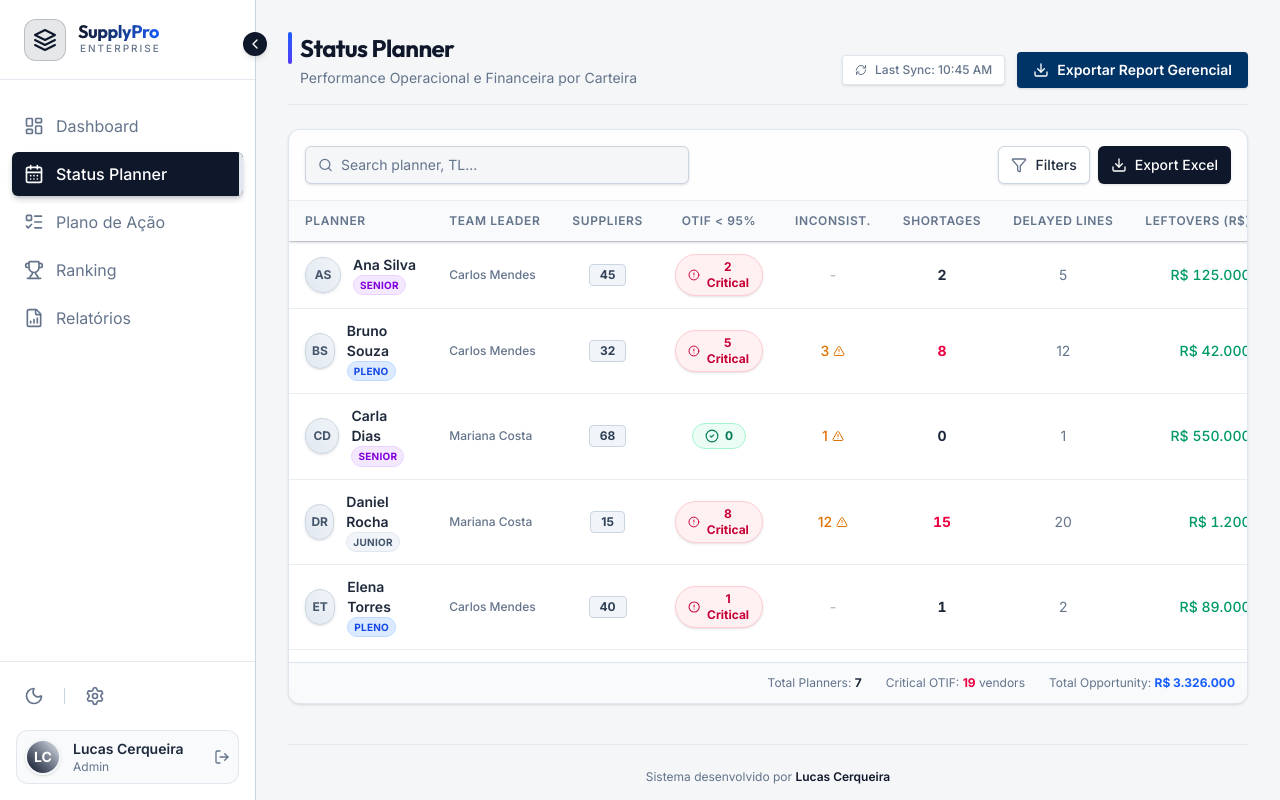
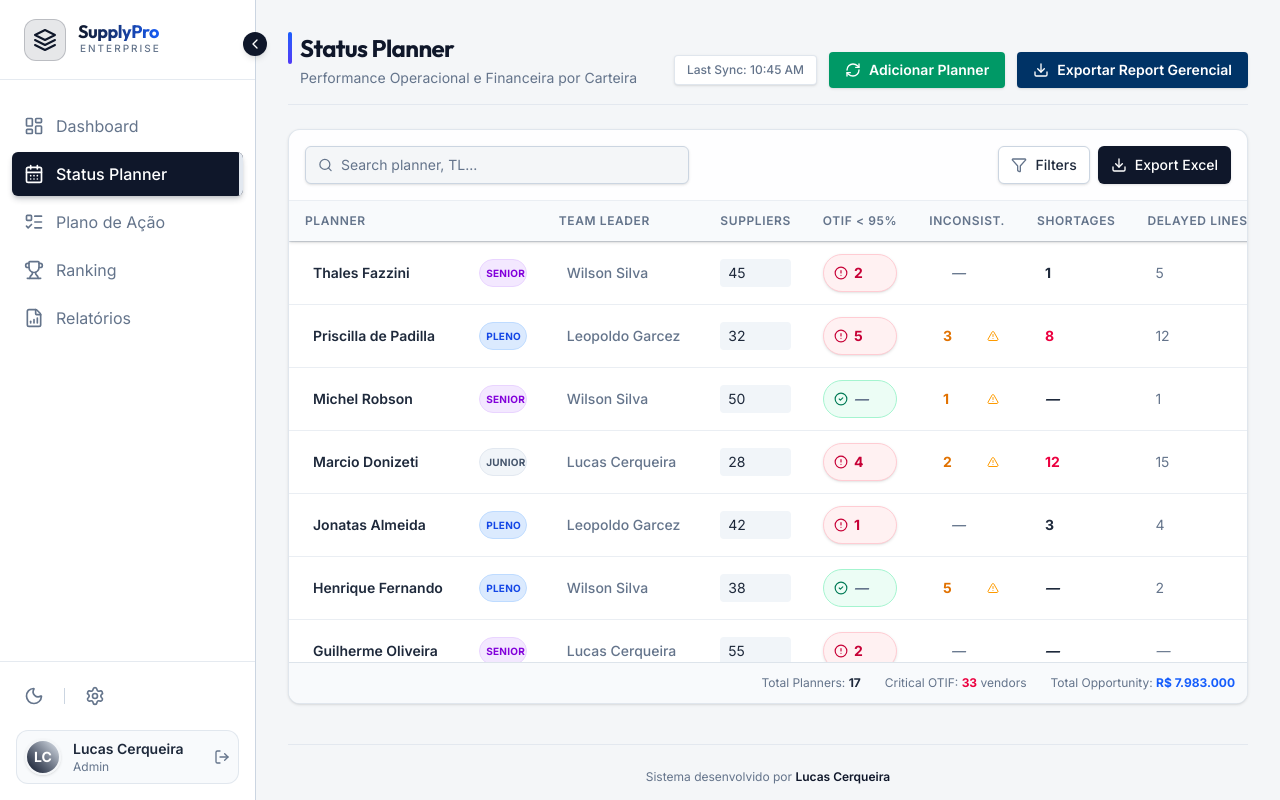
Before and after one commit to lukaobrabao-cpu/SupplyPro, a Next.js app: page /planner in a window 1280 px wide. Built offline with nearby package versions, Linux system fonts and the light colour scheme.

Commit message:
Feat: Make Planner Grid Fully Editable

```diff
--- a/src/app/(dashboard)/planner/page.tsx
+++ b/src/app/(dashboard)/planner/page.tsx
@@ -2,103 +2,55 @@
 
 import { PlannerGrid, PlannerStatusData } from "@/components/planner/planner-grid";
 import { Download, RefreshCw } from "lucide-react";
+import { useState } from "react";
 
 // Rich Enterprise Mock Data
 const plannerData: PlannerStatusData[] = [
-    {
-        id: "1",
-        plannerName: "Ana Silva",
-        plannerLevel: "Senior",
-        teamLeader: "Carlos Mendes",
-        qtySuppliers: 45,
-        suppliersOtifLow: 2,
-        inconsistencies: 0,
-        shortages: 2,
-        linesDelayed: 5,
-        leftoversValue: 125000,
-        opportunityValue: 450000
-    },
-    {
-        id: "2",
-        plannerName: "Bruno Souza",
-        plannerLevel: "Pleno",
-        teamLeader: "Carlos Mendes",
-        qtySuppliers: 32,
-        suppliersOtifLow: 5,
-        inconsistencies: 3,
-        shortages: 8,
-        linesDelayed: 12,
-        leftoversValue: 42000,
-        opportunityValue: 210000
-    },
-    {
-        id: "3",
-        plannerName: "Carla Dias",
-        plannerLevel: "Senior",
-        teamLeader: "Mariana Costa",
-        qtySuppliers: 68,
-        suppliersOtifLow: 0,
-        inconsistencies: 1,
-        shortages: 0,
-        linesDelayed: 1,
-        leftoversValue: 550000,
-        opportunityValue: 1200000
-    },
-    {
-        id: "4",
-        plannerName: "Daniel Rocha",
-        plannerLevel: "Junior",
-        teamLeader: "Mariana Costa",
-        qtySuppliers: 15,
-        suppliersOtifLow: 8,
-        inconsistencies: 12,
-        shortages: 15,
-        linesDelayed: 20,
-        leftoversValue: 1200,
-        opportunityValue: 56000
-    },
-    {
-        id: "5",
-        plannerName: "Elena Torres",
-        plannerLevel: "Pleno",
-        teamLeader: "Carlos Mendes",
-        qtySuppliers: 40,
-        suppliersOtifLow: 1,
-        inconsistencies: 0,
-        shortages: 1,
-        linesDelayed: 2,
-        leftoversValue: 89000,
-        opportunityValue: 340000
-    },
-    {
-        id: "6",
-        plannerName: "Fernando Lima",
-        plannerLevel: "Pleno",
-        teamLeader: "Mariana Costa",
-        qtySuppliers: 38,
-        suppliersOtifLow: 3,
-        inconsistencies: 5,
-        shortages: 4,
-        linesDelayed: 8,
-        leftoversValue: 67000,
-        opportunityValue: 180000
-    },
-    {
-        id: "7",
-        plannerName: "Gabriela Santos",
-        plannerLevel: "Senior",
-        teamLeader: "Carlos Mendes",
-        qtySuppliers: 52,
-        suppliersOtifLow: 0,
-        inconsistencies: 0,
-        shortages: 0,
-        linesDelayed: 0,
-        leftoversValue: 210000,
-        opportunityValue: 890000
-    },
+    { id: "1", plannerName: "Thales Fazzini", teamLeader: "Wilson Silva", plannerLevel: "Senior", qtySuppliers: 45, suppliersOtifLow: 2, inconsistencies: 0, shortages: 1, linesDelayed: 5, leftoversValue: 125000, opportunityValue: 450000 },
+    { id: "2", plannerName: "Priscilla de Padilla", teamLeader: "Leopoldo Garcez", plannerLevel: "Pleno", qtySuppliers: 32, suppliersOtifLow: 5, inconsistencies: 3, shortages: 8, linesDelayed: 12, leftoversValue: 42000, opportunityValue: 210000 },
+    { id: "3", plannerName: "Michel Robson", teamLeader: "Wilson Silva", plannerLevel: "Senior", qtySuppliers: 50, suppliersOtifLow: 0, inconsistencies: 1, shortages: 0, linesDelayed: 1, leftoversValue: 550000, opportunityValue: 1200000 },
+    { id: "4", plannerName: "Marcio Donizeti", teamLeader: "Lucas Cerqueira", plannerLevel: "Junior", qtySuppliers: 28, suppliersOtifLow: 4, inconsistencies: 2, shortages: 12, linesDelayed: 15, leftoversValue: 1200, opportunityValue: 56000 },
+    { id: "5", plannerName: "Jonatas Almeida", teamLeader: "Leopoldo Garcez", plannerLevel: "Pleno", qtySuppliers: 42, suppliersOtifLow: 1, inconsistencies: 0, shortages: 3, linesDelayed: 4, leftoversValue: 89000, opportunityValue: 340000 },
+    { id: "6", plannerName: "Henrique Fernando", teamLeader: "Wilson Silva", plannerLevel: "Pleno", qtySuppliers: 38, suppliersOtifLow: 0, inconsistencies: 5, shortages: 0, linesDelayed: 2, leftoversValue: 67000, opportunityValue: 180000 },
+    { id: "7", plannerName: "Guilherme Oliveira", teamLeader: "Lucas Cerqueira", plannerLevel: "Senior", qtySuppliers: 55, suppliersOtifLow: 2, inconsistencies: 0, shortages: 0, linesDelayed: 0, leftoversValue: 210000, opportunityValue: 890000 },
+    { id: "8", plannerName: "Gabriel Gualberto", teamLeader: "Wilson Silva", plannerLevel: "Junior", qtySuppliers: 20, suppliersOtifLow: 6, inconsistencies: 8, shortages: 10, linesDelayed: 18, leftoversValue: 5000, opportunityValue: 32000 },
+    { id: "9", plannerName: "Alexandre Felix", teamLeader: "Leopoldo Garcez", plannerLevel: "Pleno", qtySuppliers: 35, suppliersOtifLow: 1, inconsistencies: 1, shortages: 2, linesDelayed: 3, leftoversValue: 75000, opportunityValue: 290000 },
+    { id: "10", plannerName: "Adriana de Carvalho", teamLeader: "Wilson Silva", plannerLevel: "Senior", qtySuppliers: 48, suppliersOtifLow: 0, inconsistencies: 0, shortages: 1, linesDelayed: 2, leftoversValue: 180000, opportunityValue: 650000 },
+    { id: "11", plannerName: "Lucas Deodato", teamLeader: "Lucas Cerqueira", plannerLevel: "Senior", qtySuppliers: 60, suppliersOtifLow: 1, inconsistencies: 2, shortages: 0, linesDelayed: 4, leftoversValue: 300000, opportunityValue: 1500000 },
+    { id: "12", plannerName: "Leopoldo Ariel", teamLeader: "Leopoldo Garcez", plannerLevel: "Senior", qtySuppliers: 52, suppliersOtifLow: 0, inconsistencies: 0, shortages: 0, linesDelayed: 0, leftoversValue: 250000, opportunityValue: 980000 },
+    { id: "13", plannerName: "Ricardo Wagner", teamLeader: "Wilson Silva", plannerLevel: "Pleno", qtySuppliers: 30, suppliersOtifLow: 3, inconsistencies: 4, shortages: 6, linesDelayed: 9, leftoversValue: 35000, opportunityValue: 120000 },
+    { id: "14", plannerName: "Wilson Leite", teamLeader: "Wilson Silva", plannerLevel: "Senior", qtySuppliers: 45, suppliersOtifLow: 1, inconsistencies: 1, shortages: 2, linesDelayed: 5, leftoversValue: 150000, opportunityValue: 540000 },
+    { id: "15", plannerName: "Kaio de Souza", teamLeader: "Leopoldo Garcez", plannerLevel: "Junior", qtySuppliers: 22, suppliersOtifLow: 4, inconsistencies: 6, shortages: 8, linesDelayed: 14, leftoversValue: 8000, opportunityValue: 45000 },
+    { id: "16", plannerName: "Matheus Santos", teamLeader: "Lucas Cerqueira", plannerLevel: "Pleno", qtySuppliers: 36, suppliersOtifLow: 2, inconsistencies: 3, shortages: 5, linesDelayed: 7, leftoversValue: 55000, opportunityValue: 230000 },
+    { id: "17", plannerName: "Thauany Magalhaes", teamLeader: "Lucas Cerqueira", plannerLevel: "Pleno", qtySuppliers: 33, suppliersOtifLow: 1, inconsistencies: 0, shortages: 3, linesDelayed: 6, leftoversValue: 62000, opportunityValue: 270000 },
 ];
 
 export default function PlannerPage() {
+    const [data, setData] = useState<PlannerStatusData[]>(plannerData);
+
+    const handleUpdateRow = (id: string, field: keyof PlannerStatusData, value: string | number) => {
+        setData(prev => prev.map(row =>
+            row.id === id ? { ...row, [field]: value } : row
+        ));
+    };
+
+    const handleAddRow = () => {
+        const newRow: PlannerStatusData = {
+            id: Math.random().toString(36).substr(2, 9),
+            plannerName: "Novo Planejador",
+            plannerLevel: "Junior",
+            teamLeader: "A Definir",
+            qtySuppliers: 0,
+            suppliersOtifLow: 0,
+            inconsistencies: 0,
+            shortages: 0,
+            linesDelayed: 0,
+            leftoversValue: 0,
+            opportunityValue: 0
+        };
+        setData([newRow, ...data]);
+    };
+
     return (
         <div className="space-y-6 h-[calc(100vh-8rem)] flex flex-col animate-in fade-in slide-in-from-bottom-4 duration-700">
             {/* Header - Enterprise Style */}
@@ -112,9 +64,15 @@ export default function PlannerPage() {
                 </div>
                 <div className="flex items-center gap-3">
                     <span className="text-xs font-medium text-muted-foreground bg-white dark:bg-slate-900 px-3 py-1.5 rounded-md border border-border/60 shadow-sm flex items-center gap-2">
-                        <RefreshCw className="h-3 w-3" />
                         Last Sync: 10:45 AM
                     </span>
+                    <button
+                        onClick={handleAddRow}
+                        className="px-4 py-2 bg-emerald-600 hover:bg-emerald-700 text-white rounded-md text-sm font-semibold shadow hover:shadow-md transition-all flex items-center gap-2"
+                    >
+                        <RefreshCw className="h-4 w-4" />
+                        Adicionar Planner
+                    </button>
                     <button className="px-4 py-2 bg-[#003366] hover:bg-[#002244] text-white rounded-md text-sm font-semibold shadow hover:shadow-md transition-all flex items-center gap-2">
                         <Download size={16} />
                         Exportar Report Gerencial
@@ -124,7 +82,7 @@ export default function PlannerPage() {
 
             {/* Main Grid Content */}
             <div className="flex-1 min-h-0">
-                <PlannerGrid data={plannerData} />
+                <PlannerGrid data={data} onDataChange={handleUpdateRow} />
             </div>
         </div>
     );
--- a/src/components/planner/planner-grid.tsx
+++ b/src/components/planner/planner-grid.tsx
@@ -3,6 +3,7 @@
 import { cn } from "@/lib/utils";
 import { ArrowDown, ArrowUp, AlertCircle, AlertTriangle, MoreHorizontal, Download, Filter, Search, ChevronDown, CheckCircle2 } from "lucide-react";
 import { useState } from "react";
+import { EditableCell } from "../action-plan/editable-cell";
 
 export interface PlannerStatusData {
     id: string;
@@ -21,9 +22,10 @@ export interface PlannerStatusData {
 
 interface PlannerGridProps {
     data: PlannerStatusData[];
+    onDataChange: (id: string, field: keyof PlannerStatusData, value: string | number) => void;
 }
 
-export function PlannerGrid({ data }: PlannerGridProps) {
+export function PlannerGrid({ data, onDataChange }: PlannerGridProps) {
     const [sortConfig, setSortConfig] = useState<{ key: keyof PlannerStatusData; direction: 'asc' | 'desc' } | null>(null);
 
     const formatCurrency = (value: number) => {
@@ -98,6 +100,7 @@ export function PlannerGrid({ data }: PlannerGridProps) {
                                         col.align === 'center' && "text-center",
                                         col.align === 'right' && "text-right"
                                     )}
+                                    // @ts-ignore
                                     onClick={() => handleSort(col.key as keyof PlannerStatusData)}
                                 >
                                     <div className={cn("flex items-center gap-1", col.align === 'center' && "justify-center", col.align === 'right' && "justify-end")}>
@@ -114,94 +117,123 @@ export function PlannerGrid({ data }: PlannerGridProps) {
                         {sortedData.map((row) => (
                             <tr key={row.id} className="hover:bg-blue-50/50 dark:hover:bg-blue-900/10 transition-colors group">
                                 {/* Planner */}
-                                <td className="px-4 py-3">
-                                    <div className="flex items-center gap-3">
-                                        <div className="h-9 w-9 rounded-full bg-gradient-to-tr from-slate-200 to-slate-100 dark:from-slate-700 dark:to-slate-800 flex items-center justify-center text-xs font-bold text-slate-600 dark:text-slate-300 border border-border shadow-sm">
-                                            {row.plannerName.split(' ').map(n => n[0]).join('').substring(0, 2)}
-                                        </div>
-                                        <div className="flex flex-col">
-                                            <span className="font-semibold text-foreground">{row.plannerName}</span>
-                                            <span className={cn(
-                                                "text-[10px] w-fit px-1.5 py-0.5 rounded-full font-bold uppercase tracking-wide border",
-                                                row.plannerLevel === 'Senior' ? "bg-purple-100 text-purple-700 border-purple-200 dark:bg-purple-900/30 dark:text-purple-300 dark:border-purple-800" :
-                                                    row.plannerLevel === 'Pleno' ? "bg-blue-100 text-blue-700 border-blue-200 dark:bg-blue-900/30 dark:text-blue-300 dark:border-blue-800" :
-                                                        "bg-slate-100 text-slate-600 border-slate-200 dark:bg-slate-800 dark:text-slate-400 dark:border-slate-700"
-                                            )}>
-                                                {row.plannerLevel}
-                                            </span>
+                                <td className="px-4 py-3 min-w-[200px]">
+                                    <div className="flex flex-col gap-1">
+                                        <div className="flex items-center gap-2">
+                                            <EditableCell
+                                                value={row.plannerName}
+                                                onSave={(val) => onDataChange(row.id, 'plannerName', val)}
+                                                className="font-semibold text-foreground text-sm"
+                                            />
+                                            <EditableCell
+                                                type="select"
+                                                options={["Senior", "Pleno", "Junior"]}
+                                                value={row.plannerLevel}
+                                                onSave={(val) => onDataChange(row.id, 'plannerLevel', val)}
+                                                className={cn(
+                                                    "text-[10px] px-1.5 py-0.5 rounded-full font-bold uppercase tracking-wide border w-[60px] text-center",
+                                                    row.plannerLevel === 'Senior' ? "bg-purple-100 text-purple-700 border-purple-200 dark:bg-purple-900/30 dark:text-purple-300 dark:border-purple-800" :
+                                                        row.plannerLevel === 'Pleno' ? "bg-blue-100 text-blue-700 border-blue-200 dark:bg-blue-900/30 dark:text-blue-300 dark:border-blue-800" :
+                                                            "bg-slate-100 text-slate-600 border-slate-200 dark:bg-slate-800 dark:text-slate-400 dark:border-slate-700"
+                                                )}
+                                            />
                                         </div>
                                     </div>
                                 </td>
 
                                 {/* Team Leader */}
-                                <td className="px-4 py-3 text-muted-foreground font-medium text-xs">
-                                    {row.teamLeader}
+                                <td className="px-4 py-3 text-muted-foreground font-medium text-xs min-w-[150px]">
+                                    <EditableCell
+                                        value={row.teamLeader}
+                                        onSave={(val) => onDataChange(row.id, 'teamLeader', val)}
+                                    />
                                 </td>
 
                                 {/* Qty Suppliers */}
-                                <td className="px-4 py-3 text-center">
-                                    <span className="inline-flex items-center justify-center px-2.5 py-0.5 rounded-md bg-slate-100 dark:bg-slate-800 text-slate-700 dark:text-slate-300 font-bold text-xs border border-border">
-                                        {row.qtySuppliers}
-                                    </span>
+                                <td className="px-4 py-3 text-center w-[100px]">
+                                    <EditableCell
+                                        type="number"
+                                        value={row.qtySuppliers}
+                                        onSave={(val) => onDataChange(row.id, 'qtySuppliers', Number(val))}
+                                        className="text-center bg-slate-100 dark:bg-slate-800 border-border"
+                                    />
                                 </td>
 
                                 {/* OTIF < 95 (Critical) */}
-                                <td className="px-4 py-3 text-center">
+                                <td className="px-4 py-3 text-center w-[120px]">
                                     <div className={cn(
-                                        "inline-flex items-center gap-1.5 px-3 py-1 rounded-full text-xs font-bold border transition-all",
+                                        "flex items-center justify-center gap-1.5 px-2 py-1 rounded-full text-xs font-bold border transition-all",
                                         row.suppliersOtifLow > 0
                                             ? "bg-rose-50 text-rose-700 border-rose-200 dark:bg-rose-950/30 dark:text-rose-400 dark:border-rose-900 shadow-sm"
                                             : "bg-emerald-50 text-emerald-700 border-emerald-200 dark:bg-emerald-950/30 dark:text-emerald-400 dark:border-emerald-900"
                                     )}>
-                                        {row.suppliersOtifLow > 0 ? (
-                                            <>
-                                                <AlertCircle size={14} />
-                                                {row.suppliersOtifLow} Critical
-                                            </>
-                                        ) : (
-                                            <>
-                                                <CheckCircle2 size={14} />
-                                                0
-                                            </>
-                                        )}
+                                        {row.suppliersOtifLow > 0 ? <AlertCircle size={14} /> : <CheckCircle2 size={14} />}
+                                        <EditableCell
+                                            type="number"
+                                            value={row.suppliersOtifLow}
+                                            onSave={(val) => onDataChange(row.id, 'suppliersOtifLow', Number(val))}
+                                            className="w-8 text-center bg-transparent border-none p-0 focus:ring-0"
+                                        />
                                     </div>
                                 </td>
 
                                 {/* Inconsistencies */}
-                                <td className="px-4 py-3 text-center font-medium">
-                                    {row.inconsistencies > 0 ? (
-                                        <span className="text-amber-600 dark:text-amber-400 flex items-center justify-center gap-1">
-                                            {row.inconsistencies}
-                                            <AlertTriangle size={12} />
-                                        </span>
-                                    ) : (
-                                        <span className="text-muted-foreground/50">-</span>
-                                    )}
+                                <td className="px-4 py-3 text-center font-medium w-[100px]">
+                                    <div className="flex items-center justify-center gap-1">
+                                        <EditableCell
+                                            type="number"
+                                            value={row.inconsistencies}
+                                            onSave={(val) => onDataChange(row.id, 'inconsistencies', Number(val))}
+                                            className={cn("text-center w-12", row.inconsistencies > 0 ? "text-amber-600 dark:text-amber-400 font-bold" : "text-muted-foreground")}
+                                        />
+                                        {row.inconsistencies > 0 && <AlertTriangle size={12} className="text-amber-500" />}
+                                    </div>
                                 </td>
 
                                 {/* Shortages */}
-                                <td className="px-4 py-3 text-center">
-                                    <span className={cn(
-                                        "font-bold tabular-nums",
-                                        row.shortages > 5 ? "text-rose-600 dark:text-rose-400" : "text-foreground"
-                                    )}>
-                                        {row.shortages}
-                                    </span>
+                                <td className="px-4 py-3 text-center w-[100px]">
+                                    <EditableCell
+                                        type="number"
+                                        value={row.shortages}
+                                        onSave={(val) => onDataChange(row.id, 'shortages', Number(val))}
+                                        className={cn("text-center font-bold", row.shortages > 5 ? "text-rose-600 dark:text-rose-400" : "text-foreground")}
+                                    />
                                 </td>
 
                                 {/* Delayed Lines */}
-                                <td className="px-4 py-3 text-center text-muted-foreground">
-                                    {row.linesDelayed}
+                                <td className="px-4 py-3 text-center w-[100px]">
+                                    <EditableCell
+                                        type="number"
+                                        value={row.linesDelayed}
+                                        onSave={(val) => onDataChange(row.id, 'linesDelayed', Number(val))}
+                                        className="text-center text-muted-foreground"
+                                    />
                                 </td>
 
                                 {/* Leftovers Value */}
-                                <td className="px-4 py-3 text-right font-medium text-emerald-600 dark:text-emerald-400 tabular-nums">
-                                    {formatCurrency(row.leftoversValue)}
+                                <td className="px-4 py-3 text-right font-medium text-emerald-600 dark:text-emerald-400 tabular-nums min-w-[120px]">
+                                    <div className="flex items-center justify-end gap-1">
+                                        <span className="text-[10px] text-muted-foreground">R$</span>
+                                        <EditableCell
+                                            type="number"
+                                            value={row.leftoversValue}
+                                            onSave={(val) => onDataChange(row.id, 'leftoversValue', Number(val))}
+                                            className="text-right"
+                                        />
+                                    </div>
                                 </td>
 
                                 {/* Opportunity Value */}
-                                <td className="px-4 py-3 text-right font-bold text-foreground tabular-nums relative">
-                                    {formatCurrency(row.opportunityValue)}
+                                <td className="px-4 py-3 text-right font-bold text-foreground tabular-nums relative min-w-[140px]">
+                                    <div className="flex items-center justify-end gap-1">
+                                        <span className="text-[10px] text-muted-foreground">R$</span>
+                                        <EditableCell
+                                            type="number"
+                                            value={row.opportunityValue}
+                                            onSave={(val) => onDataChange(row.id, 'opportunityValue', Number(val))}
+                                            className="text-right"
+                                        />
+                                    </div>
                                     {row.opportunityValue > 1000000 && (
                                         <div className="absolute top-2 right-2 h-1.5 w-1.5 rounded-full bg-blue-500 animate-pulse" title="High Opportunity" />
                                     )}
```
